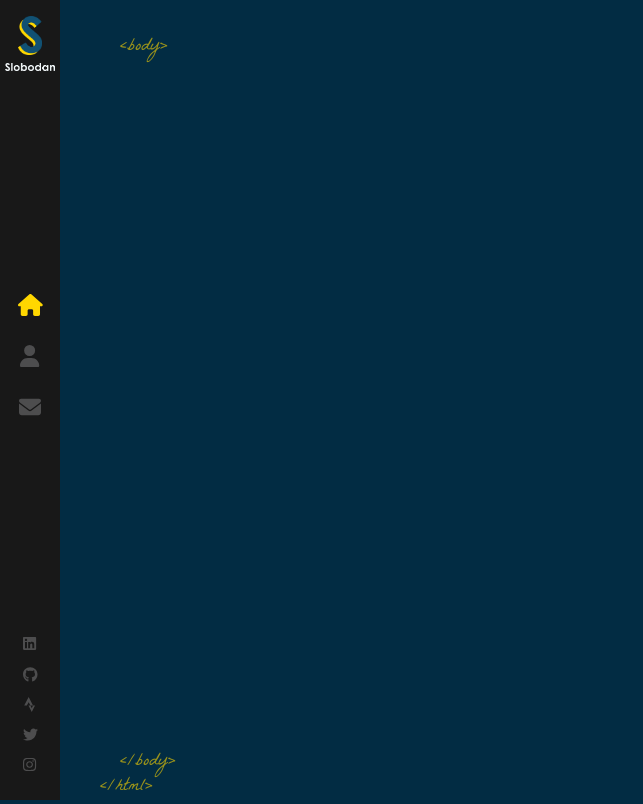
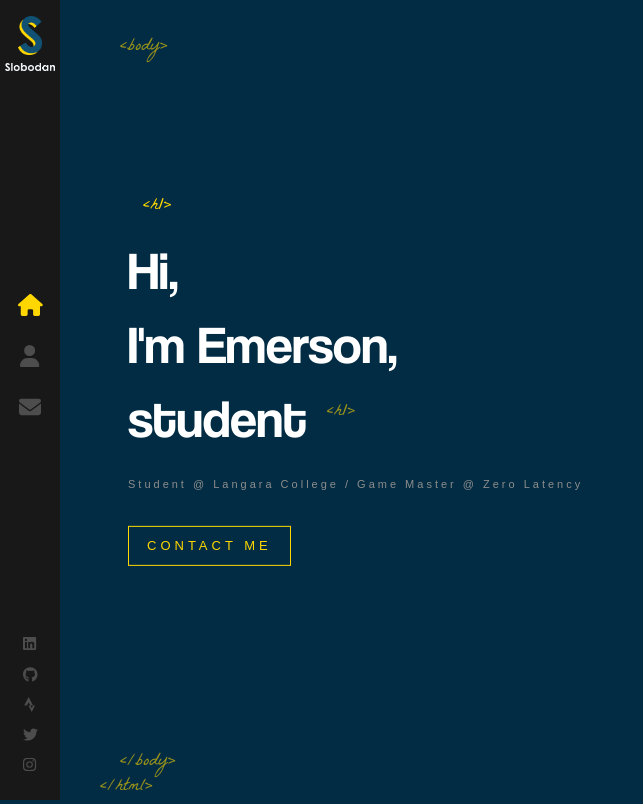
Before and after one commit to balos2eb/personal-website, a React (Create React App) app: page / in a window 1280 px wide. Shown: the whole page, without its empty margins (0-643 px from the left). Built offline with nearby package versions, Linux system fonts and the light colour scheme.

Commit message:
Add information on home page of website (#3)

```diff
--- a/src/App.js
+++ b/src/App.js
@@ -1,13 +1,16 @@
 import './App.scss';
 import { Routes, Route } from 'react-router-dom';
 import Layout from './components/Layout';
+import Home from './components/Home';
 
 function App() {
   return (
     <>
-    <Routes>
-      <Route path="/" element={<Layout />}></Route>
-    </Routes>
+      <Routes>
+        <Route path="/" element={<Layout />}>
+          <Route index element={<Home />} />
+        </Route>
+      </Routes>
     </>
   );
 }
--- /dev/null
+++ b/src/components/Home/index.js
@@ -0,0 +1,20 @@
+import { Link } from 'react-router-dom';
+import './index.scss';
+
+const Home = () => {
+    return (
+        <div className="container home-page">
+            <div className="text-zone">
+                <h1>Hi, <br /> I'm
+                Emerson,
+                <br />
+                student
+                </h1>
+                <h2>Student @ Langara College / Game Master @ Zero Latency</h2>
+                <Link to="/contact" className='flat-button'>CONTACT ME</Link>
+            </div>
+        </div>
+    )
+}
+
+export default Home;
--- /dev/null
+++ b/src/components/Home/index.scss
@@ -0,0 +1,80 @@
+.home-page {
+    .text-zone {
+        position: absolute;
+        left: 10%;
+        top: 50%;
+        transform: translateY(-50%);
+        width: 40%;
+        max-height: 90%;
+    }
+
+    h1 {
+        color: #fff;
+        font-size: 53px;
+        margin: 0;
+        font-family: 'Coolvetica';
+        font-weight: 400;
+
+        &::before {
+            content: '<h1>';
+            font-family: 'La Belle Aurore';
+            color: #ffd700;
+            font-size: 18px;
+            position: absolute;
+            margin-top: -40px;
+            left: 15px;
+            opacity: 0.6px;
+        }
+
+        &::after {
+            content: '<h1>';
+            font-family: 'La Belle Aurore';
+            color: #ffd700;
+            font-size: 18px;
+            position: absolute;
+            margin-top: 18px;
+            margin-left: 20px;
+            animation: fadeIn 1s 1.7s backwards;
+            opacity: 0.6;
+        }
+
+        /*img {
+            width: 32px;
+            margin-left: 20px;
+            opacity: 0;
+            height: auto;
+            animation: rotateIn 1s linear both;
+            animation-delay: 1.4s;
+        }*/
+    }
+
+    h2 {
+        color: #8d8d8d;
+        margin-top: 20px;
+        font-weight: 400;
+        font-size: 11px;
+        font-family: sans-serif;
+        letter-spacing: 3px;
+        animation: fadeIn 1s 1.8s backwards;
+    }
+
+    .flat-button {
+        color: #ffd700;
+        font-size: 13px;
+        font-weight: 400;
+        letter-spacing: 4px;
+        font-family: sans-serif;
+        text-decoration: none;
+        padding: 10px 18px;
+        border: 1px solid #ffd700;
+        margin-top: 25px;
+        float: left;
+        animation: fadeIn 1s 1.8s backwards;
+        white-space: nowrap;
+
+        &:hover {
+            background: #ffd700;
+            color: #333;
+        }
+    }
+}
--- a/src/components/Layout/index.scss
+++ b/src/components/Layout/index.scss
@@ -22,3 +22,19 @@
 .bottom-tag-html {
     margin-left: -20px;
 }
+
+.container {
+    width: 100%;
+    will-change: contents;
+    height: 90%;
+    min-height: 566px;
+    position: absolute;
+    opacity: 0;
+    top: 5%;
+    margin: 0 auto;
+    z-index: 1;
+    transform-style: preserve-3d;
+    animation: fadeIn 1s forwards;
+    animation-delay: 1s;
+
+}
```
